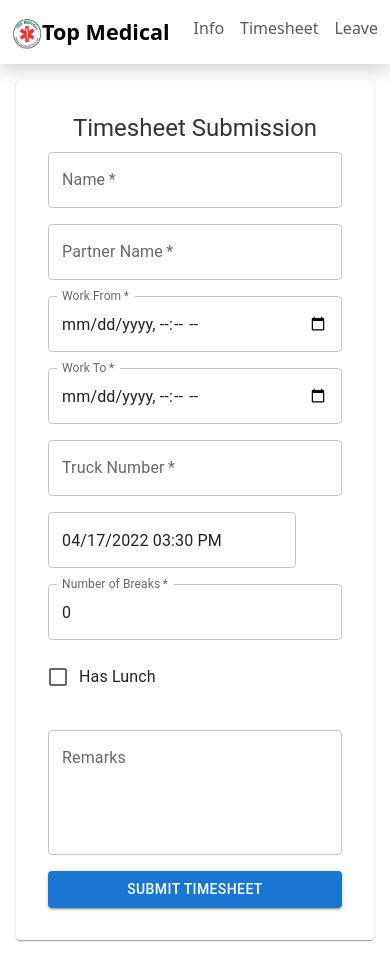
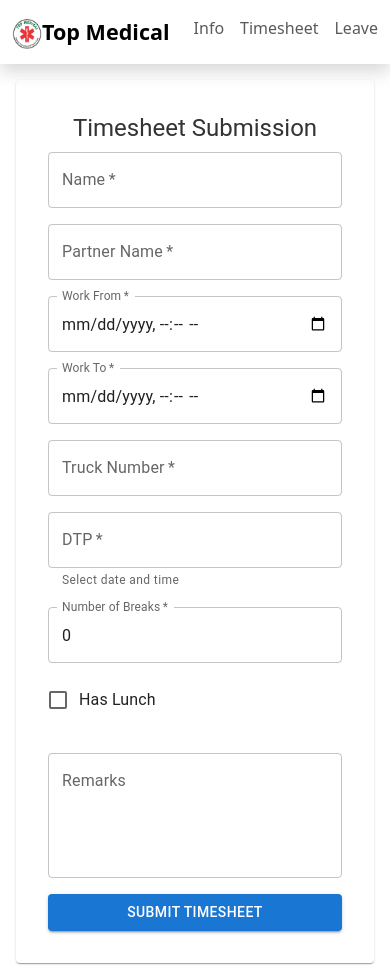
Before and after one commit to kentwkwong/topmedfrontend, a React (Create React App) app: page /Timesheet in a window 390 px wide. Before the commit the page ends 956 px from the top, so only its background shows below. Built offline with nearby package versions, Linux system fonts and the light colour scheme.

Commit message:
update mobiledatetimepicker with textfield

```diff
--- a/src/pages/Timesheet.tsx
+++ b/src/pages/Timesheet.tsx
@@ -14,7 +14,7 @@ import {
 import { MobileDateTimePicker } from "@mui/x-date-pickers/MobileDateTimePicker";
 import { AdapterDayjs } from "@mui/x-date-pickers/AdapterDayjs";
 import { LocalizationProvider } from "@mui/x-date-pickers/LocalizationProvider";
-import dayjs from "dayjs";
+import dayjs, { Dayjs } from "dayjs";
 import "./Timesheet.css"; // Import the external CSS file
 import { assert } from "console";
 
@@ -28,6 +28,7 @@ interface TimesheetData {
   breaksCount: number;
   hasLunch: boolean;
   remarks: string;
+  dtp: string;
 }
 
 const TimesheetForm: React.FC = () => {
@@ -40,18 +41,26 @@ const TimesheetForm: React.FC = () => {
     breaksCount: 0,
     hasLunch: false,
     remarks: "",
+    dtp: "",
   });
 
   const [message, setMessage] = useState<string>("");
   const [error, setError] = useState<string>("");
   const [loading, setLoading] = useState<boolean>(false);
-  const [value, setValue] = useState(dayjs());
+
   // Handle form field changes
   const handleChange = (e: React.ChangeEvent<HTMLInputElement>) => {
     const { name, value, type, checked } = e.target;
     setFormData({
       ...formData,
       [name]: type === "checkbox" ? checked : value,
+    });
+  };
+
+  const handleDateTimeChange = (newValue: Dayjs | null) => {
+    setFormData({
+      ...formData,
+      dtp: newValue ? newValue.format("YYYY-MM-DDTHH:mm") : "",
     });
   };
 
@@ -157,7 +166,19 @@ const TimesheetForm: React.FC = () => {
               </Grid>
               <Grid item xs={12} sm={6}>
                 <MobileDateTimePicker
-                  defaultValue={dayjs("2022-04-17T15:30")}
+                  label="DTP"
+                  name="dtp"
+                  value={formData.dtp ? dayjs(formData.dtp) : null}
+                  ampm={false}
+                  onChange={handleDateTimeChange}
+                  slotProps={{
+                    textField: {
+                      fullWidth: true,
+                      required: true,
+                      helperText: "Select date and time",
+                      className: "form-field",
+                    },
+                  }}
                 />
               </Grid>
               <Grid item xs={12} sm={6}>
```
